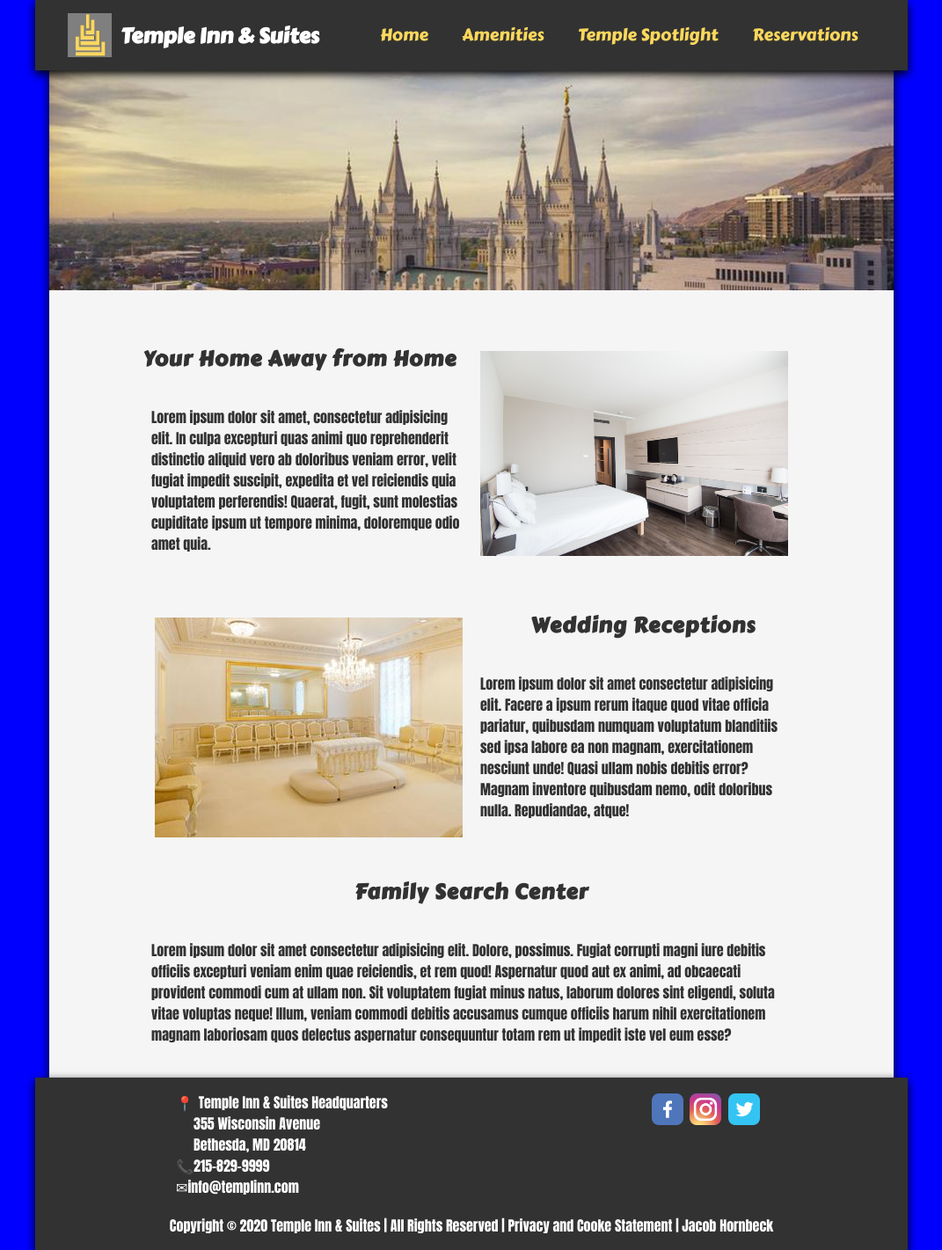
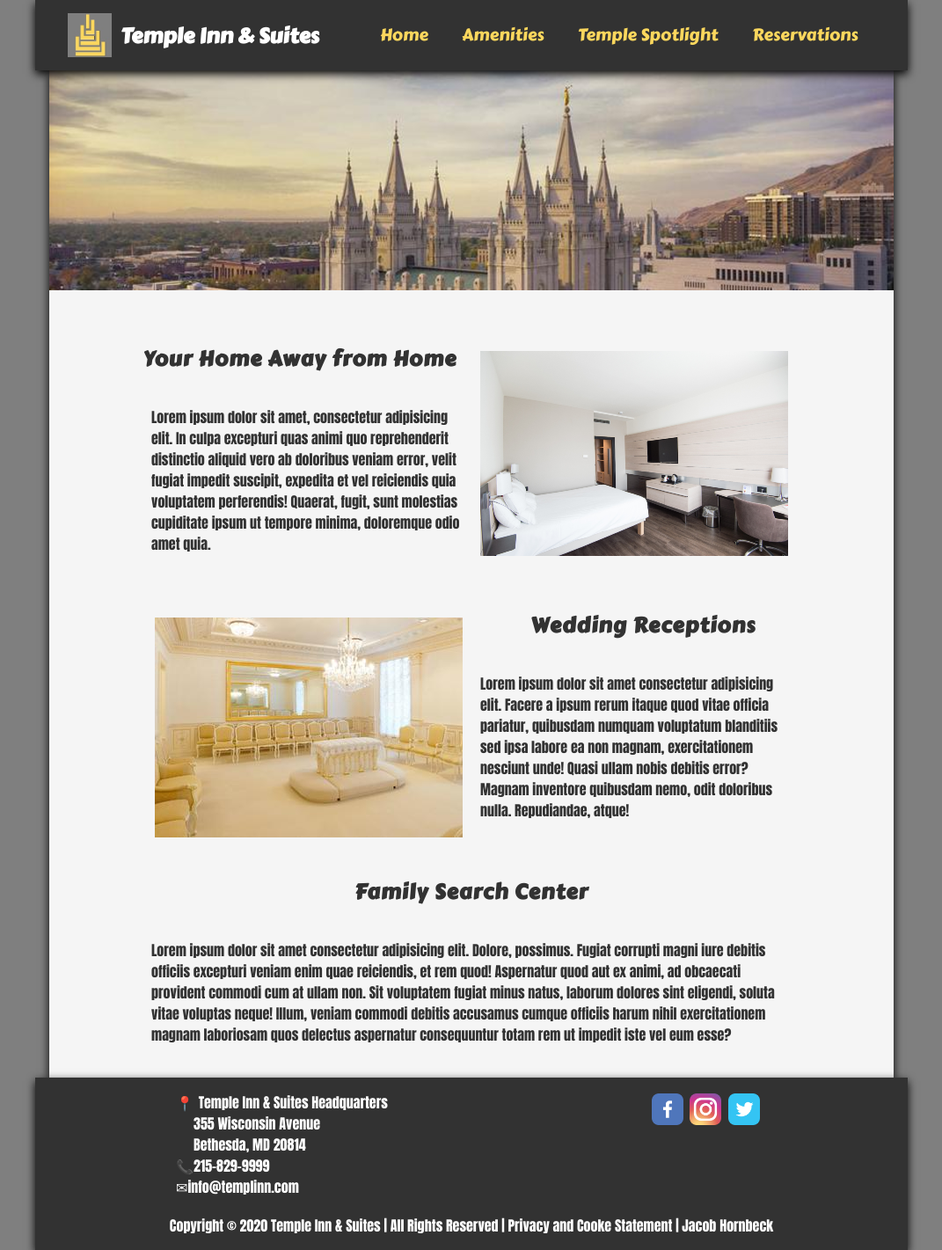
Before and after one commit to JacobHornbeck/JacobHornbeck.github.io, a PHP site: page /wdd130/project/ in a window 1280 px wide. Shown: the whole page at 88% size, without its empty margins (104-1175 px from the left). Run offline with PHP 8.4, Linux system fonts and the light colour scheme; some web fonts are replaced.

Commit message:
change back

```diff
--- a/wdd130/project/styles/style.css
+++ b/wdd130/project/styles/style.css
@@ -11,7 +11,6 @@
 
 html {
     background-color: var(--primary-color);
-    background: blue;
 }
 
 body {
```
